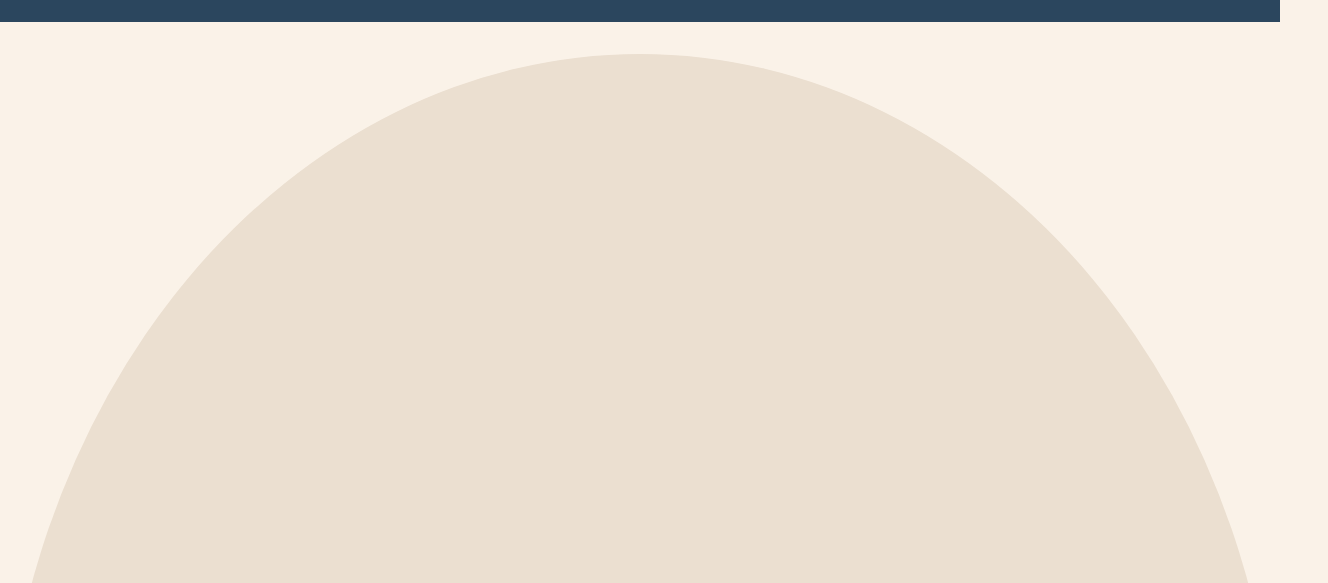
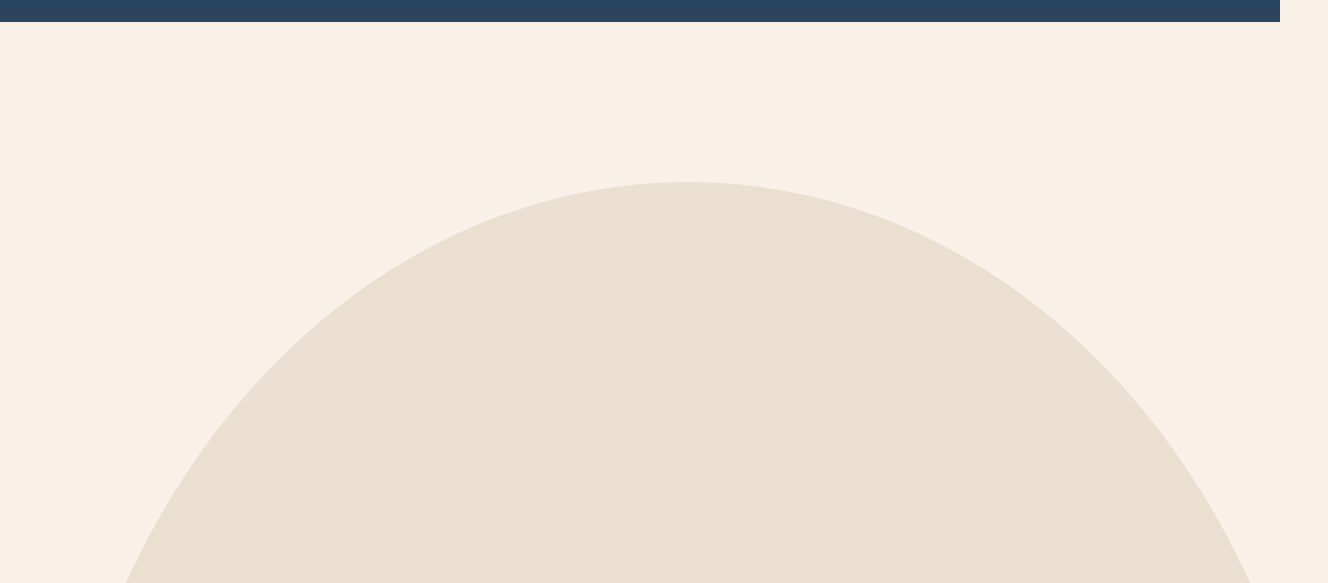
Before and after one commit to saltysille/mappe-uden-navn, a plain HTML site: page liste.html in a window 1280 px wide. Shown: the part 211-794 px from the top of the page, 1328 px wide, since content can reach past the window. Drawn offline with Linux system fonts and the light colour scheme.

Commit message:
circle liste

```diff
--- a/css/liste.css
+++ b/css/liste.css
@@ -13,7 +13,8 @@ img {
   background-color: #ebdfd0;
   aspect-ratio: 2/2.4;
   width: 100%;
-  margin-top: 2rem;
+  margin-top: 10rem;
+  margin-left: 3rem;
 
   /* display: grid;
   grid-template-columns: 1fr 1fr 1fr;
```
